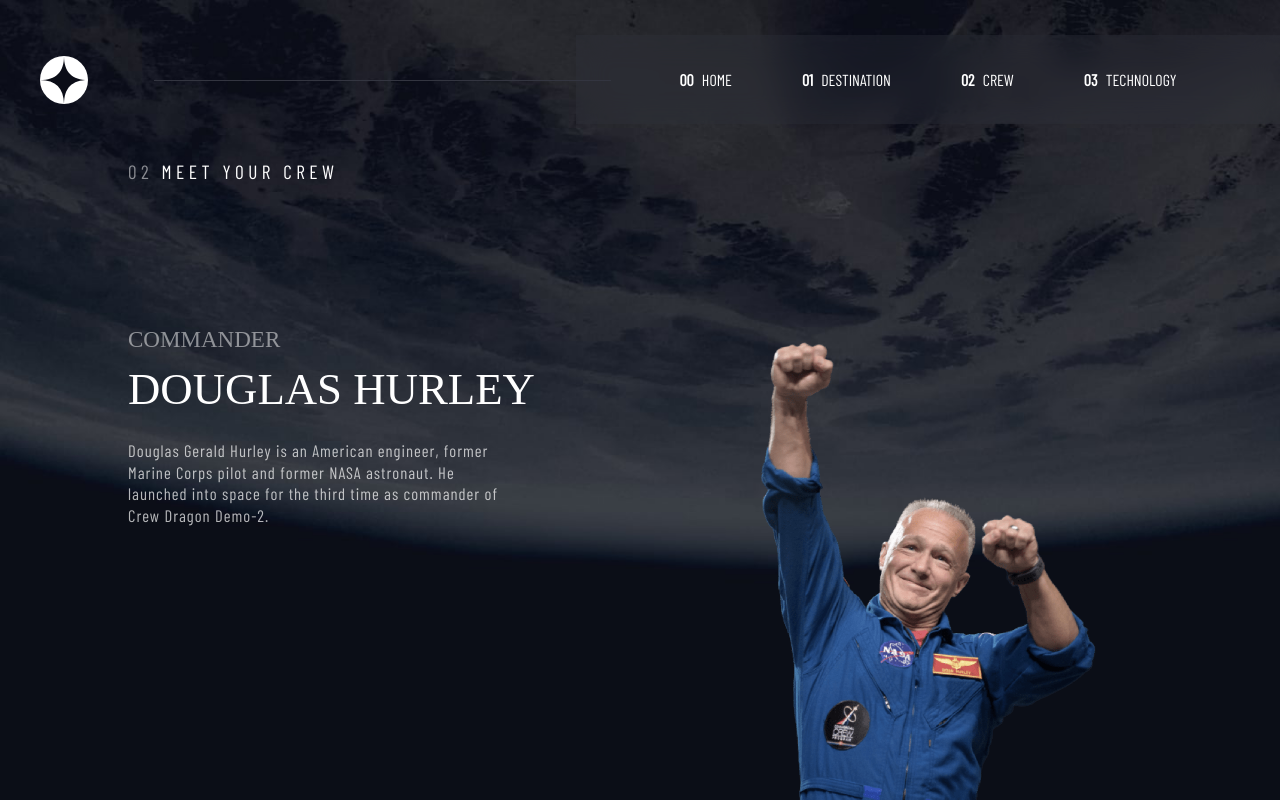
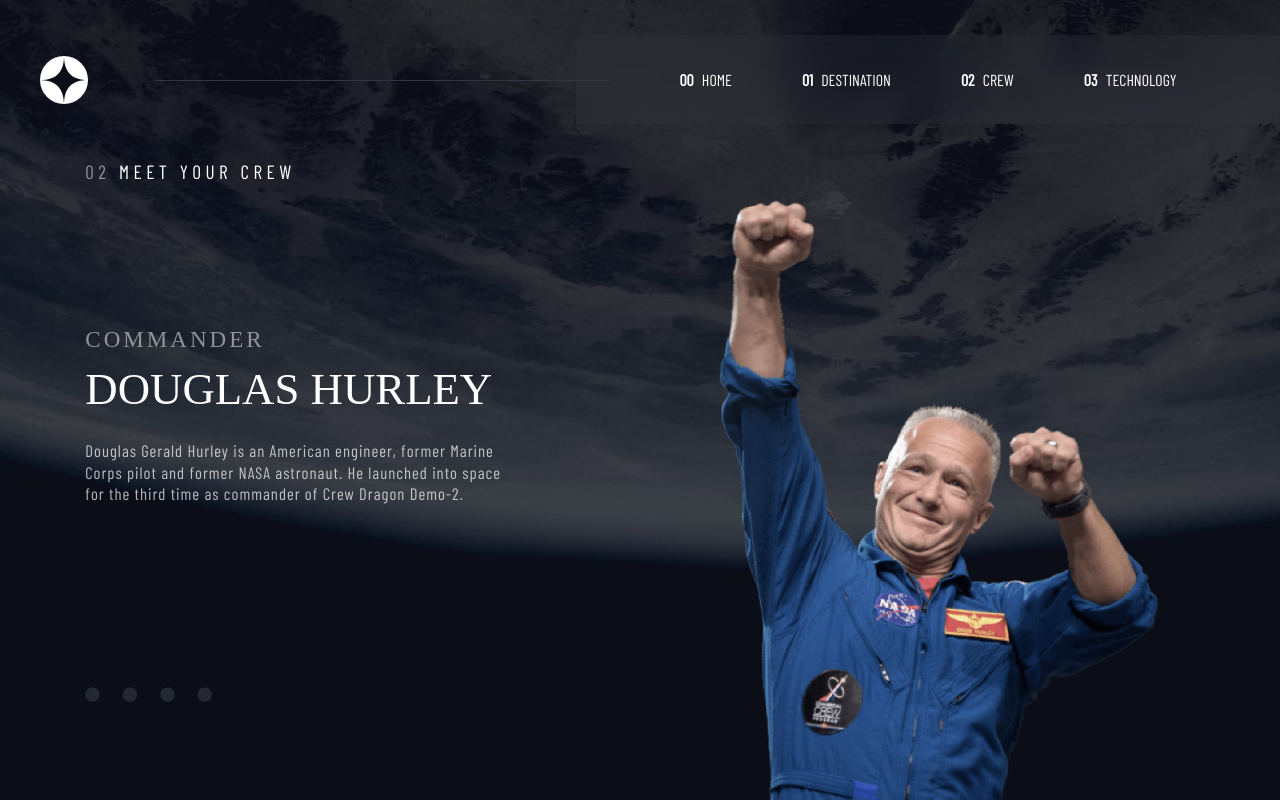
Before and after one commit to antonimatheus/Space-tourism-multi-page-website, a React (Vite) app: page /crew in a window 1280 px wide. Built offline with nearby package versions, Linux system fonts and the light colour scheme; a web font is replaced by a local one.

Commit message:
crew desktop logic and design done

```diff
--- a/src/mainContent/crew/Crew.css
+++ b/src/mainContent/crew/Crew.css
@@ -16,7 +16,7 @@
     display: flex;
     flex-direction: column;
     justify-content: flex-start;
-    width: 35%;
+    width: 40%;
     height: 80%;
     gap: 20%;
 }
@@ -45,6 +45,7 @@
     text-transform: uppercase;
     font-size: 1.8vw;
     font-weight: 400;
+    letter-spacing: 3px;
     margin-bottom: 10px;
     color: rgba(255, 255, 255, 0.5);
 
@@ -52,9 +53,10 @@
 
 .Crew--titleName h1 {
     text-transform: uppercase;
-    font-weight: 400;
+    font-weight: 300;
     font-size: 3.5vw;
     margin-bottom: 10px;
+    width: 100%;
     color: var(--white);
 }
 
@@ -62,6 +64,7 @@
     display: flex;
     flex-direction: column;
     width: 85%;
+    height: 15vh;
     margin-top: 15px;
     color: var(--white);
 }
@@ -76,15 +79,44 @@
     color: rgba(255, 255, 255, 0.7);
 }
 
+.navBarCrew--container {
+    display: flex;
+    flex-direction: row;
+    align-items: center;
+}
+
+.navBarCrew--ul ul {
+    display: flex;
+    flex-direction: row;
+    list-style-type: none;
+    font-size: 90%;
+    gap: 40%;
+    cursor: pointer;
+}
+
+
+.navBarCrew--ul ul i {
+    display: flex;
+    color: rgba(96, 100, 118, 0.3);
+    transition: .4s;
+}
+
+.navBarCrew--ul ul i:hover {
+    color: var(--white);
+}
+
 .Crew--img {
     display: flex;
     flex-direction: column;
     align-items: center;
     justify-content: flex-end;
-    width: 35%;
-    height: 80%;
+    width: 40%;
+    height: 75%;
 }
 
 .Crew--img img {
-    width: 75%;
+    display: flex;
+    width: 100%;
+    height: 100%;
+    object-fit: contain;
 }
--- a/src/mainContent/crew/crew.jsx
+++ b/src/mainContent/crew/crew.jsx
@@ -1,8 +1,13 @@
-import React from "react";
+import React, { useState } from "react";
 import "./Crew.css"
-import navBarCrew from "./navBarCrew"
+import NavBarCrew from "./navBarCrew";
+import { crew } from "../data.json";
 
 function Crew() {
+
+    const [selectedName, setSelectedName] = useState("Douglas Hurley");
+    const selectedCrewMember = crew.find((item) => item.name === selectedName);
+
     return (
         <div className="Crew--container">
             <div className="Crew--content">
@@ -11,25 +16,37 @@
                 </div>
                 <div>
                     <div className="Crew--title">
-                        <div className="Crew--titlePosition">
-                            <h3>Commander</h3>
-                        </div>
+                    <div className="Crew--titlePosition">
+                        {
+                            selectedCrewMember && (
+                                <h3>{selectedCrewMember.role}</h3>
+                            )
+                        }
+                    </div>
                         <div className="Crew--titleName">
-                            <h1>Douglas Hurley</h1>
+                            {
+                                selectedCrewMember && (
+                                    <h1>{selectedCrewMember.name}</h1>
+                                )
+                            }
                         </div>
                     </div>
                     <div className="Crew--text">
-                        <p>
-                            Douglas Gerald Hurley is an American engineer, former Marine Corps pilot
-                            and former NASA astronaut. He launched into space for the third time as
-                            commander of Crew Dragon Demo-2.
-                        </p>
+                        {
+                            selectedCrewMember && (
+                                <p>{selectedCrewMember.bio}</p>
+                            )
+                        }
                     </div>
                 </div>
-                <navBarCrew />
+                <NavBarCrew setSelectedName={setSelectedName}/>
             </div>
             <div className="Crew--img">
-                <img src="src/assets/assets/crew/image-douglas-hurley.png" alt="img" />
+            {
+                selectedCrewMember && (
+                    <img src={selectedCrewMember.images.png} alt="img" />
+                )
+            }
             </div>
         </div>
     )
--- a/src/mainContent/crew/navBarCrew.jsx
+++ b/src/mainContent/crew/navBarCrew.jsx
@@ -1,19 +1,20 @@
 import React from "react";
 import "./Crew.css"
 
-function navBarCrew() {
+function NavBarCrew({setSelectedName}) {
+
     return (
         <div className="navBarCrew--container">
             <div className="navBarCrew--ul">
                 <ul>
-                    <li><i class="fa-solid fa-circle"></i></li>
-                    <li><i class="fa-solid fa-circle"></i></li>
-                    <li><i class="fa-solid fa-circle"></i></li>
-                    <li><i class="fa-solid fa-circle"></i></li>
+                    <li onClick={() => setSelectedName("Douglas Hurley")}><i class="fa-solid fa-circle"></i></li>
+                    <li onClick={() => setSelectedName("Mark Shuttleworth")}><i class="fa-solid fa-circle"></i></li>
+                    <li onClick={() => setSelectedName("Victor Glover")}><i class="fa-solid fa-circle"></i></li>
+                    <li onClick={() => setSelectedName("Anousheh Ansari")}><i class="fa-solid fa-circle"></i></li>
                 </ul>
             </div>
         </div>
     )
 }
 
-export default navBarCrew;
+export default NavBarCrew;
--- a/src/mainContent/data.json
+++ b/src/mainContent/data.json
@@ -47,8 +47,8 @@
     {
       "name": "Douglas Hurley",
       "images": {
-        "png": "./assets/crew/image-douglas-hurley.png",
-        "webp": "./assets/crew/image-douglas-hurley.webp"
+        "png": "./src/assets/assets/crew/image-douglas-hurley.png",
+        "webp": "./src/assets/assets/crew/image-douglas-hurley.webp"
       },
       "role": "Commander",
       "bio": "Douglas Gerald Hurley is an American engineer, former Marine Corps pilot and former NASA astronaut. He launched into space for the third time as commander of Crew Dragon Demo-2."
@@ -56,8 +56,8 @@
     {
       "name": "Mark Shuttleworth",
       "images": {
-        "png": "./assets/crew/image-mark-shuttleworth.png",
-        "webp": "./assets/crew/image-mark-shuttleworth.webp"
+        "png": "./src/assets/assets/crew/image-mark-shuttleworth.png",
+        "webp": "./src/assets/assets/crew/image-mark-shuttleworth.webp"
       },
       "role": "Mission Specialist",
       "bio": "Mark Richard Shuttleworth is the founder and CEO of Canonical, the company behind the Linux-based Ubuntu operating system. Shuttleworth became the first South African to travel to space as a space tourist."
@@ -65,8 +65,8 @@
     {
       "name": "Victor Glover",
       "images": {
-        "png": "./assets/crew/image-victor-glover.png",
-        "webp": "./assets/crew/image-victor-glover.webp"
+        "png": "./src/assets/assets/crew/image-victor-glover.png",
+        "webp": "./src/assets/assets/crew/image-victor-glover.webp"
       },
       "role": "Pilot",
       "bio": "Pilot on the first operational flight of the SpaceX Crew Dragon to the International Space Station. Glover is a commander in the U.S. Navy where he pilots an F/A-18.He was a crew member of Expedition 64, and served as a station systems flight engineer."
@@ -74,8 +74,8 @@
     {
       "name": "Anousheh Ansari",
       "images": {
-        "png": "./assets/crew/image-anousheh-ansari.png",
-        "webp": "./assets/crew/image-anousheh-ansari.webp"
+        "png": "./src/assets/assets/crew/image-anousheh-ansari.png",
+        "webp": "./src/assets/assets/crew/image-anousheh-ansari.webp"
       },
       "role": "Flight Engineer",
       "bio": "Anousheh Ansari is an Iranian American engineer and co-founder of Prodea Systems. Ansari was the fourth self-funded space tourist, the first self-funded woman to fly to the ISS, and the first Iranian in space."
@@ -86,24 +86,24 @@
     {
       "name": "Launch vehicle",
       "images": {
-        "portrait": "./assets/technology/image-launch-vehicle-portrait.jpg",
-        "landscape": "./assets/technology/image-launch-vehicle-landscape.jpg"
+        "portrait": "./src/assets/assets/technology/image-launch-vehicle-portrait.jpg",
+        "landscape": "./src/assets/assets/technology/image-launch-vehicle-landscape.jpg"
       },
       "description": "A launch vehicle or carrier rocket is a rocket-propelled vehicle used to carry a payload from Earth's surface to space, usually to Earth orbit or beyond. Our WEB-X carrier rocket is the most powerful in operation. Standing 150 metres tall, it's quite an awe-inspiring sight on the launch pad!"
     },
     {
       "name": "Spaceport",
       "images": {
-        "portrait": "./assets/technology/image-spaceport-portrait.jpg",
-        "landscape": "./assets/technology/image-spaceport-landscape.jpg"
+        "portrait": "./src/assets/assets/technology/image-spaceport-portrait.jpg",
+        "landscape": "./src/assets/assets/technology/image-spaceport-landscape.jpg"
       },
       "description": "A spaceport or cosmodrome is a site for launching (or receiving) spacecraft, by analogy to the seaport for ships or airport for aircraft. Based in the famous Cape Canaveral, our spaceport is ideally situated to take advantage of the Earth’s rotation for launch."
     },
     {
       "name": "Space capsule",
       "images": {
-        "portrait": "./assets/technology/image-space-capsule-portrait.jpg",
-        "landscape": "./assets/technology/image-space-capsule-landscape.jpg"
+        "portrait": "./src/assets/assets/technology/image-space-capsule-portrait.jpg",
+        "landscape": "./src/assets/assets/technology/image-space-capsule-landscape.jpg"
       },
       "description": "A space capsule is an often-crewed spacecraft that uses a blunt-body reentry capsule to reenter the Earth's atmosphere without wings. Our capsule is where you'll spend your time during the flight. It includes a space gym, cinema, and plenty of other activities to keep you entertained."
     }
```
